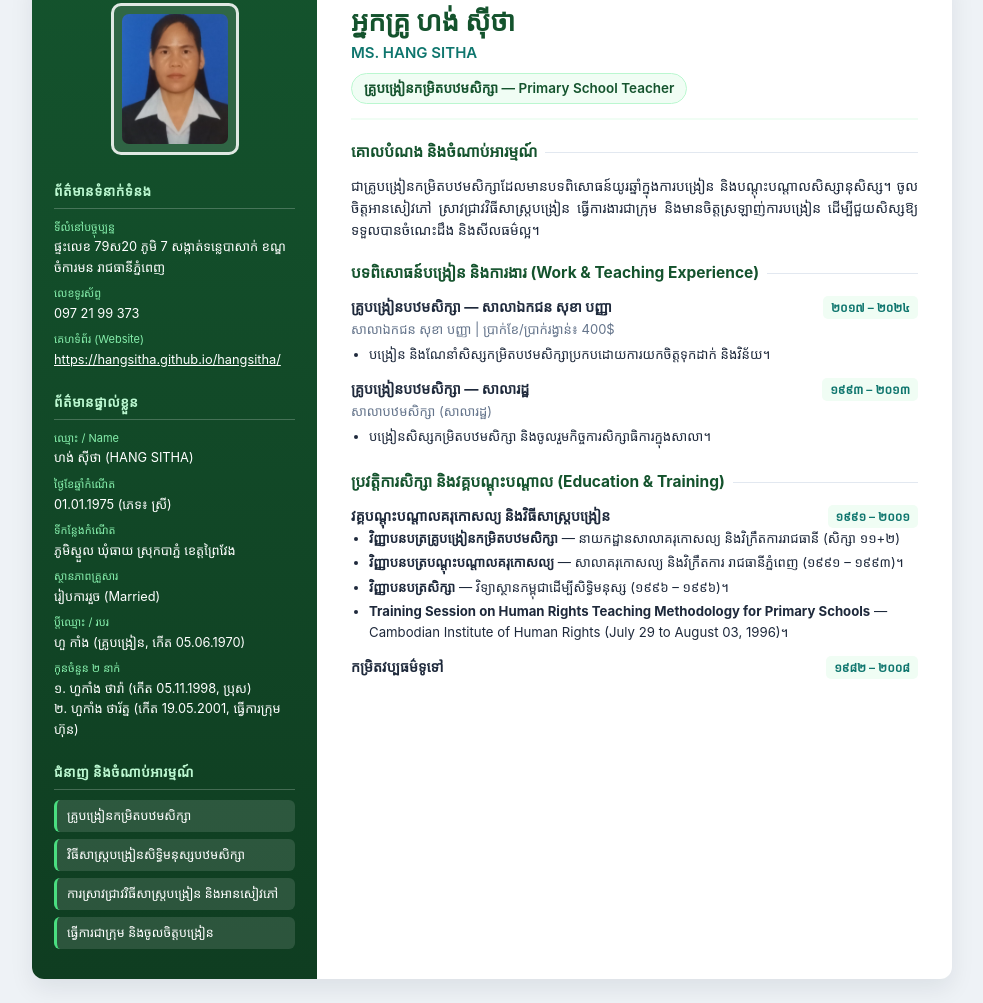
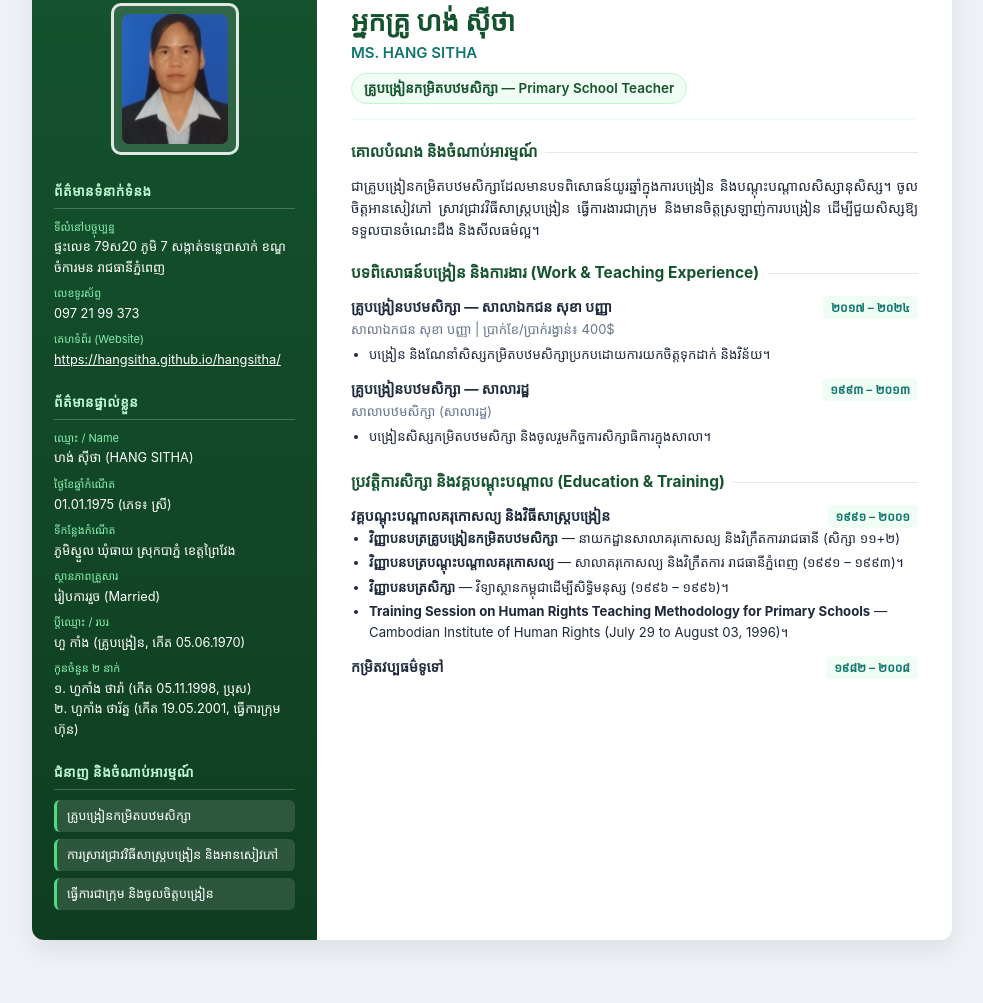
Before and after one commit to hangsitha/hangsitha_cv, a plain HTML site: page index.html in a window 1280 px wide. Shown: the part 133-1136 px from the top of the page, without its empty margins (148-1131 px from the left). After the commit the page ends 1097 px from the top, so only its background shows below. Drawn offline with Linux system fonts and the light colour scheme; a web font is replaced by a local one.

Commit message:
Update index.html

```diff
--- a/index.html
+++ b/index.html
@@ -463,7 +463,6 @@
         <h3>ជំនាញ និងចំណាប់អារម្មណ៍</h3>
         <div class="skill-list">
           <div class="skill-pill">គ្រូបង្រៀនកម្រិតបឋមសិក្សា</div>
-          <div class="skill-pill">វិធីសាស្ត្របង្រៀនសិទ្ធិមនុស្សបឋមសិក្សា</div>
           <div class="skill-pill">ការស្រាវជ្រាវវិធីសាស្ត្របង្រៀន និងអានសៀវភៅ</div>
           <div class="skill-pill">ធ្វើការជាក្រុម និងចូលចិត្តបង្រៀន</div>
         </div>
```
